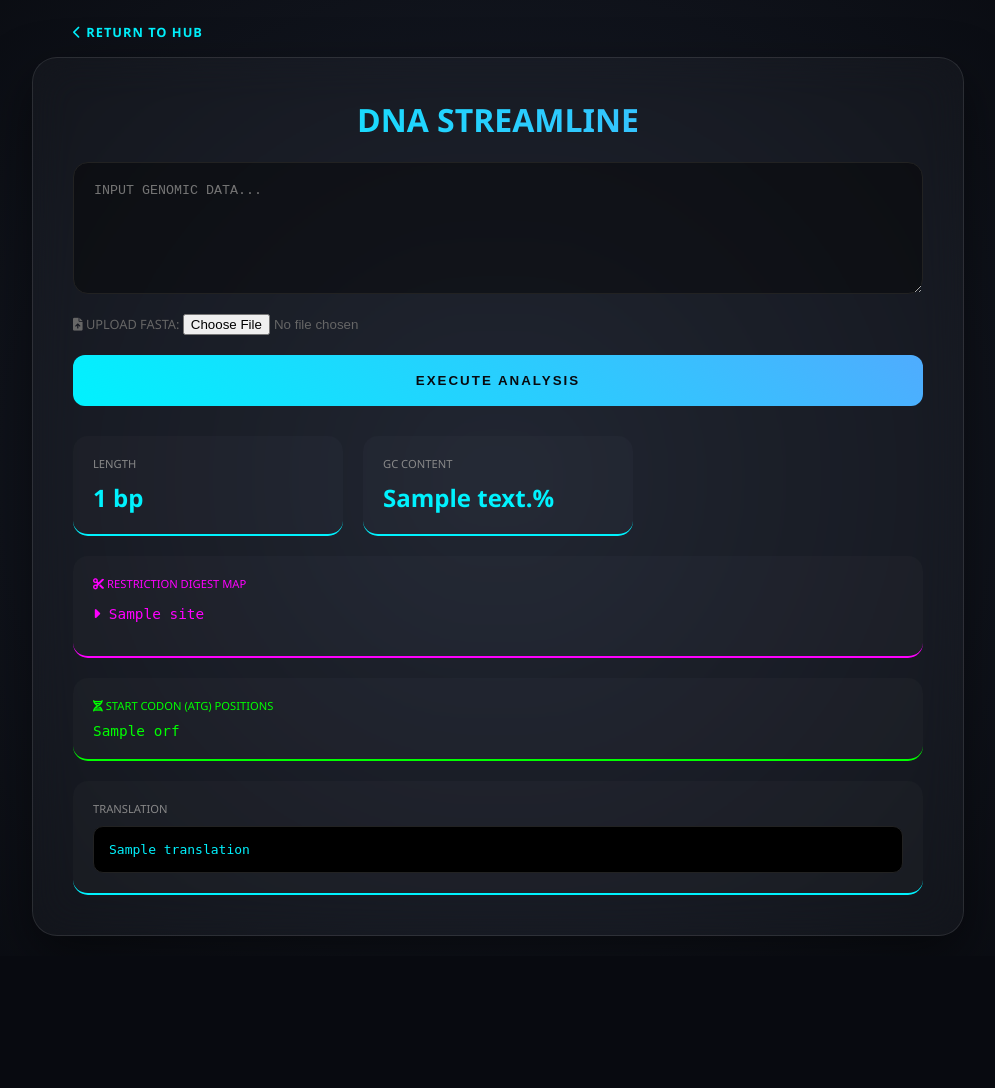
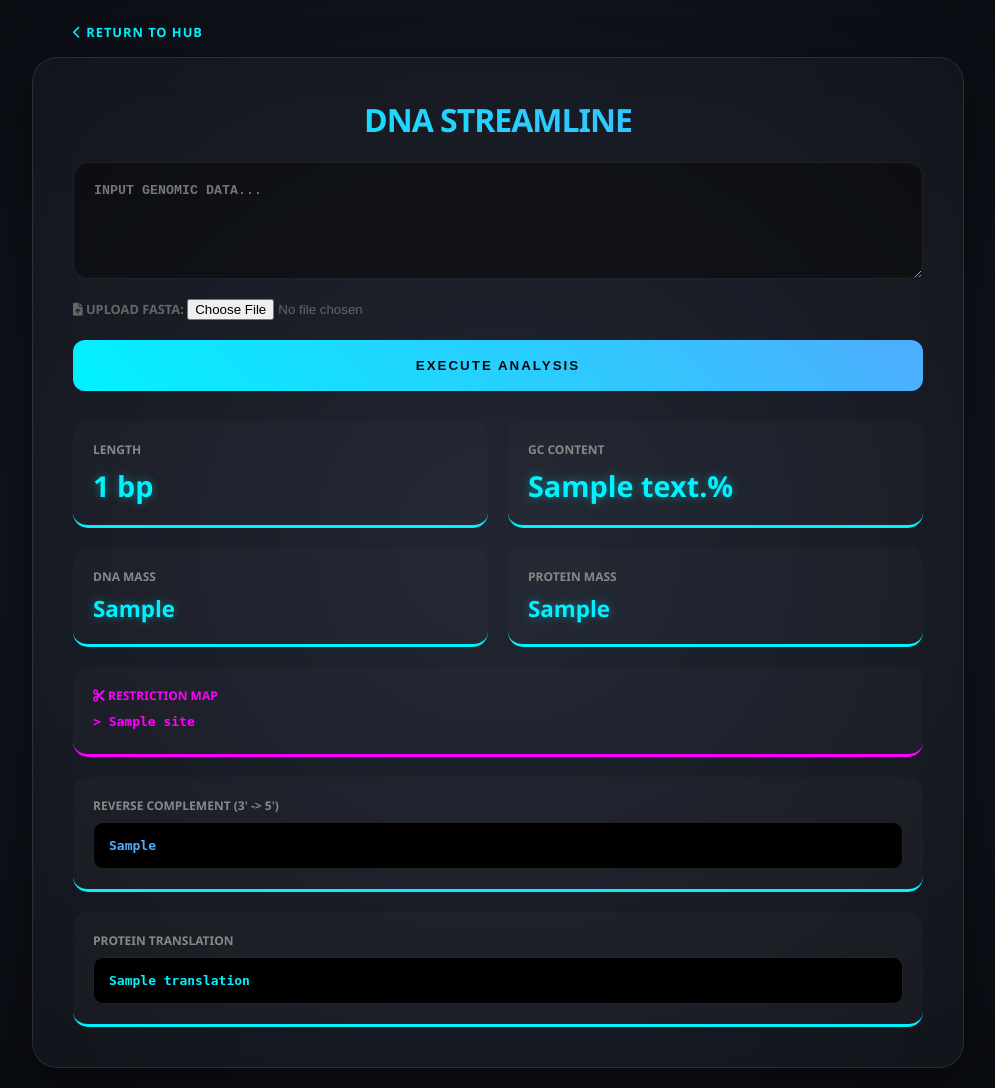
Before and after one commit to Niranjan-Kumar-K/BioStream-Ultra, a Flask app: template templates/analyzer.html in a window 1280 px wide. Shown: the whole page, without its empty margins (142-1137 px from the left). Before the commit the page ends 936 px from the top, so only its background shows below. Run offline with Flask 3, Linux system fonts and the light colour scheme; the template is opened without the code that fills it: most values are stand-ins (such as "Sample title", 1, 10 or a date in 2020).

Commit message:
Restored DNA/Protein mass, reverse sequence, and thick UI fonts

```diff
--- a/app.py
+++ b/app.py
@@ -4,10 +4,10 @@ from flask import Flask, render_template, request
 from Bio import SeqIO
 from Bio.Seq import Seq
 from Bio.SeqUtils import gc_fraction
+from Bio.SeqUtils.ProtParam import ProteinAnalysis
 
 app = Flask(__name__)
 
-# --- HELPER FUNCTIONS ---
 def get_clean_sequence(req):
     if 'fasta_file' in req.files and req.files['fasta_file'].filename != '':
         file = req.files['fasta_file']
@@ -22,8 +22,6 @@ def get_clean_sequence(req):
         raw_seq = req.form.get("sequence", "").upper()
         return "".join(raw_seq.split())
 
-# --- ROUTES ---
-
 @app.route("/")
 def home():
     return render_template("index.html")
@@ -36,17 +34,24 @@ def analyzer():
         clean_seq = "".join([c for c in seq_str if c in "ATCGU"])
 
         if clean_seq:
-            # Handle DNA and RNA
             my_seq = Seq(clean_seq.replace("U", "T"))
+            translation = my_seq.translate(to_stop=True)
 
-            # Restriction Enzyme Logic
-            enzymes = {
-                "GAATTC": "EcoRI",
-                "GGATCC": "BamHI",
-                "AAGCTT": "HindIII",
-                "GGTACC": "KpnI"
-            }
+            # --- CALCULATIONS ---
+            # DNA Mass: Approx 660 Daltons per base pair
+            dna_mass = len(my_seq) * 660
 
+            # Protein Mass
+            prot_mass = 0
+            if len(translation) > 0:
+                # Remove any characters that aren't standard amino acids for the calculator
+                clean_prot = "".join([amino for amino in str(translation) if amino in "ACDEFGHIKLMNPQRSTVWY"])
+                if clean_prot:
+                    analysed_seq = ProteinAnalysis(clean_prot)
+                    prot_mass = round(analysed_seq.molecular_weight(), 2)
+
+            # --- RESTRICTION MAPPING ---
+            enzymes = {"GAATTC": "EcoRI", "GGATCC": "BamHI", "AAGCTT": "HindIII", "GGTACC": "KpnI"}
             found_sites = []
             for site, name in enzymes.items():
                 pos = str(my_seq).find(site)
@@ -57,43 +62,16 @@ def analyzer():
             results = {
                 "length": len(my_seq),
                 "gc_content": round(gc_fraction(my_seq) * 100, 2),
-                "translation": str(my_seq.translate(to_stop=True)),
+                "dna_mass": f"{dna_mass:,} Da",
+                "prot_mass": f"{prot_mass:,} Da",
+                "translation": str(translation),
+                "reverse_seq": str(my_seq.reverse_complement()),
                 "orfs": [i + 1 for i in range(len(my_seq)-2) if my_seq[i:i+3] == "ATG"],
                 "restriction_sites": found_sites if found_sites else ["No common sites found"]
             }
     return render_template("analyzer.html", results=results)
 
-@app.route("/amr", methods=["GET", "POST"])
-def amr_scout():
-    amr_results = None
-    if request.method == "POST":
-        seq_str = get_clean_sequence(request)
-        amr_database = {
-            "mecA (Methicillin Resistance)": "TGGTATGTGGAAGTTAGATTG",
-            "blaCTX-M (Beta-lactamase)": "ATGGTGACAAAGAGAGTGCAA",
-            "tetA (Tetracycline Resistance)": "GTGAAACCCAACATACCCCCC"
-        }
-        found_genes = [gene for gene, sig in amr_database.items() if sig in seq_str]
-        amr_results = "⚠️ WARNING: Matches for: " + ", ".join(found_genes) if found_genes else "✅ No high-priority AMR markers detected."
-    return render_template("amr.html", amr_results=amr_results)
-
-@app.route("/primer", methods=["GET", "POST"])
-def primer_lab():
-    primer_results = None
-    if request.method == "POST":
-        seq_str = get_clean_sequence(request)
-        if len(seq_str) >= 50:
-            f_primer = seq_str[:20]
-            r_primer = str(Seq(seq_str[-20:]).reverse_complement())
-            primer_results = {
-                "f_primer": f_primer,
-                "r_primer": r_primer,
-                "f_tm": round(64.9 + 41 * (f_primer.count('G') + f_primer.count('C') - 16.4) / 20, 1),
-                "r_tm": round(64.9 + 41 * (r_primer.count('G') + r_primer.count('C') - 16.4) / 20, 1)
-            }
-        else:
-            primer_results = "Error: Sequence too short (min 50bp)."
-    return render_template("primer.html", primer_results=primer_results)
+# (Keep your /amr and /primer routes as they were!)
 
 if __name__ == "__main__":
     app.run(host='0.0.0.0', port=int(os.environ.get("PORT", 5000)))
--- a/templates/analyzer.html
+++ b/templates/analyzer.html
@@ -9,16 +9,20 @@
         :root { --primary: #00f2fe; --secondary: #4facfe; --dark: #080a0f; --accent-purp: #ff00ff; --accent-green: #00ff00; }
         body { background: radial-gradient(circle at center, #1a1f2c 0%, var(--dark) 100%); color: white; font-family: 'Segoe UI', sans-serif; margin: 0; padding: 20px; display: flex; flex-direction: column; align-items: center; min-height: 100vh; }
         .nav { width: 100%; max-width: 850px; margin-bottom: 15px; }
-        .nav a { color: var(--primary); text-decoration: none; font-weight: bold; font-size: 0.8rem; letter-spacing: 1px; }
+        .nav a { color: var(--primary); text-decoration: none; font-weight: 900; font-size: 0.8rem; letter-spacing: 1px; }
         .glass-panel { background: rgba(255, 255, 255, 0.03); backdrop-filter: blur(20px); border: 1px solid rgba(255, 255, 255, 0.1); border-radius: 25px; padding: 40px; width: 100%; max-width: 850px; box-shadow: 0 20px 50px rgba(0, 0, 0, 0.5); }
-        h1 { text-align: center; margin-top: 0; font-weight: 800; background: linear-gradient(to right, var(--primary), var(--secondary)); -webkit-background-clip: text; -webkit-text-fill-color: transparent; }
-        textarea { width: 100%; background: rgba(0,0,0,0.4); border: 1px solid #222; border-radius: 15px; color: var(--primary); padding: 20px; font-family: 'Courier New', monospace; box-sizing: border-box; }
+        h1 { text-align: center; margin-top: 0; font-weight: 900; letter-spacing: -1px; background: linear-gradient(to right, var(--primary), var(--secondary)); -webkit-background-clip: text; -webkit-text-fill-color: transparent; }
+        textarea { width: 100%; background: rgba(0,0,0,0.4); border: 1px solid #222; border-radius: 15px; color: var(--primary); padding: 20px; font-family: 'Courier New', monospace; font-weight: 700; box-sizing: border-box; }
         .btn-glow { background: linear-gradient(45deg, var(--primary), var(--secondary)); border: none; color: #080a0f; padding: 18px; width: 100%; border-radius: 12px; font-weight: 900; cursor: pointer; margin-top: 20px; text-transform: uppercase; letter-spacing: 2px; }
-        .results-grid { display: grid; grid-template-columns: repeat(auto-fit, minmax(200px, 1fr)); gap: 20px; margin-top: 30px; }
-        .stat-card { background: rgba(255,255,255,0.02); padding: 20px; border-radius: 15px; border-bottom: 2px solid var(--primary); }
-        .stat-label { font-size: 0.7rem; color: #888; text-transform: uppercase; margin-bottom: 10px; }
-        .stat-value { font-size: 1.5rem; font-weight: bold; color: var(--primary); }
-        .list-data { font-family: monospace; font-size: 0.9rem; list-style: none; padding: 0; }
+
+        /* DATA CARDS */
+        .results-grid { display: grid; grid-template-columns: repeat(2, 1fr); gap: 20px; margin-top: 30px; }
+        .stat-card { background: rgba(255,255,255,0.02); padding: 20px; border-radius: 15px; border-bottom: 3px solid var(--primary); }
+        .stat-label { font-size: 0.75rem; color: #888; font-weight: 800; text-transform: uppercase; margin-bottom: 8px; }
+        .stat-value { font-size: 1.8rem; font-weight: 900; color: var(--primary); text-shadow: 0 0 10px rgba(0, 242, 254, 0.4); }
+
+        .full-width { grid-column: 1 / -1; }
+        .code-block { background:#000; padding:15px; border-radius:10px; color:var(--primary); font-family:monospace; font-weight: 800; word-break: break-all; border: 1px solid #222; margin-top: 5px; }
     </style>
 </head>
 <body>
@@ -26,8 +30,8 @@
     <div class="glass-panel">
         <h1>DNA STREAMLINE</h1>
         <form action="/analyzer" method="POST" enctype="multipart/form-data">
-            <textarea name="sequence" rows="6" placeholder="INPUT GENOMIC DATA..."></textarea>
-            <div style="margin-top:15px; font-size: 0.8rem; color: #666;">
+            <textarea name="sequence" rows="5" placeholder="INPUT GENOMIC DATA..."></textarea>
+            <div style="margin-top:15px; font-size: 0.8rem; font-weight: 700; color: #666;">
                 <i class="fas fa-file-upload"></i> UPLOAD FASTA: <input type="file" name="fasta_file">
             </div>
             <button type="submit" class="btn-glow">EXECUTE ANALYSIS</button>
@@ -37,26 +41,24 @@
         <div class="results-grid">
             <div class="stat-card"><div class="stat-label">Length</div><div class="stat-value">{{ results.length }} bp</div></div>
             <div class="stat-card"><div class="stat-label">GC Content</div><div class="stat-value">{{ results.gc_content }}%</div></div>
+            <div class="stat-card"><div class="stat-label">DNA Mass</div><div class="stat-value" style="font-size: 1.4rem;">{{ results.dna_mass }}</div></div>
+            <div class="stat-card"><div class="stat-label">Protein Mass</div><div class="stat-value" style="font-size: 1.4rem;">{{ results.prot_mass }}</div></div>
 
-            <div class="stat-card" style="grid-column: 1 / -1; border-color: var(--accent-purp);">
-                <div class="stat-label" style="color: var(--accent-purp);"><i class="fas fa-cut"></i> Restriction Digest Map</div>
-                <ul class="list-data" style="color: var(--accent-purp);">
-                    {% for site in results.restriction_sites %}<li><i class="fas fa-caret-right"></i> {{ site }}</li>{% endfor %}
-                </ul>
-            </div>
-
-            <div class="stat-card" style="grid-column: 1 / -1; border-color: var(--accent-green);">
-                <div class="stat-label" style="color: var(--accent-green);"><i class="fas fa-dna"></i> Start Codon (ATG) Positions</div>
-                <div class="list-data" style="color: var(--accent-green); word-break: break-all;">
-                    {{ results.orfs | join(', ') if results.orfs else 'None' }}
+            <div class="stat-card full-width" style="border-color: var(--accent-purp);">
+                <div class="stat-label" style="color: var(--accent-purp); font-weight: 900;"><i class="fas fa-cut"></i> Restriction Map</div>
+                <div style="color: var(--accent-purp); font-family: monospace; font-weight: 800; margin-top: 10px;">
+                    {% for site in results.restriction_sites %}<div style="margin-bottom: 5px;">> {{ site }}</div>{% endfor %}
                 </div>
             </div>
 
-            <div class="stat-card" style="grid-column: 1 / -1;">
-                <div class="stat-label">Translation</div>
-                <div style="background:#000; padding:15px; border-radius:10px; color:var(--primary); font-family:monospace; word-break: break-all; border: 1px solid #222;">
-                    {{ results.translation }}
-                </div>
+            <div class="stat-card full-width">
+                <div class="stat-label">Reverse Complement (3' -> 5')</div>
+                <div class="code-block" style="color: var(--secondary);">{{ results.reverse_seq }}</div>
+            </div>
+
+            <div class="stat-card full-width">
+                <div class="stat-label">Protein Translation</div>
+                <div class="code-block">{{ results.translation }}</div>
             </div>
         </div>
         {% endif %}
```
